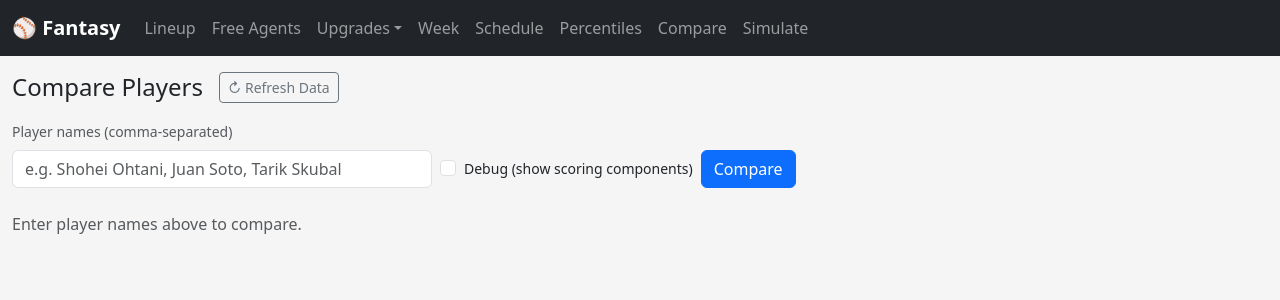
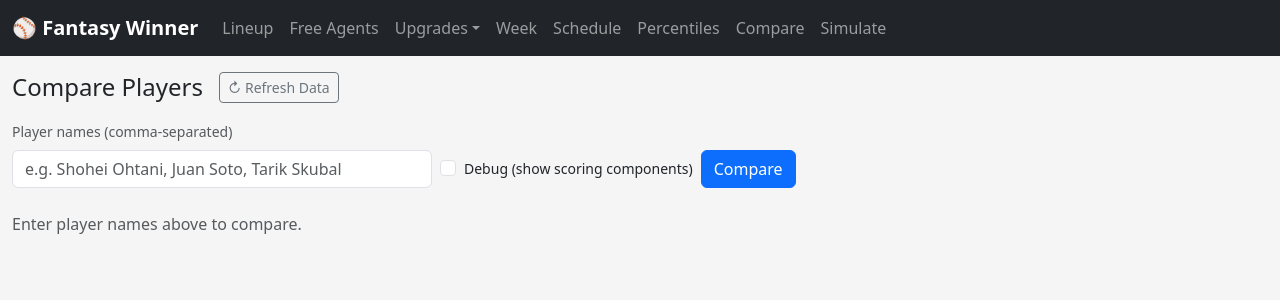
Before and after one commit to yahelc/fantasy-winner, a FastAPI app: page /compare in a window 1280 px wide. Shown: the top 300 px of the page. Run offline with FastAPI, Linux system fonts and the light colour scheme; some libraries are stand-ins or nearby versions.

Commit message:
Add 'Winner' to navbar brand header title

```diff
--- a/web/templates/base.html
+++ b/web/templates/base.html
@@ -11,7 +11,7 @@
 <body>
 <nav class="navbar navbar-expand-lg navbar-dark bg-dark">
   <div class="container-fluid">
-    <a class="navbar-brand fw-bold" href="/">⚾ Fantasy</a>
+    <a class="navbar-brand fw-bold" href="/">⚾ Fantasy Winner</a>
     <button class="navbar-toggler" type="button" data-bs-toggle="collapse" data-bs-target="#nav">
       <span class="navbar-toggler-icon"></span>
     </button>
```
